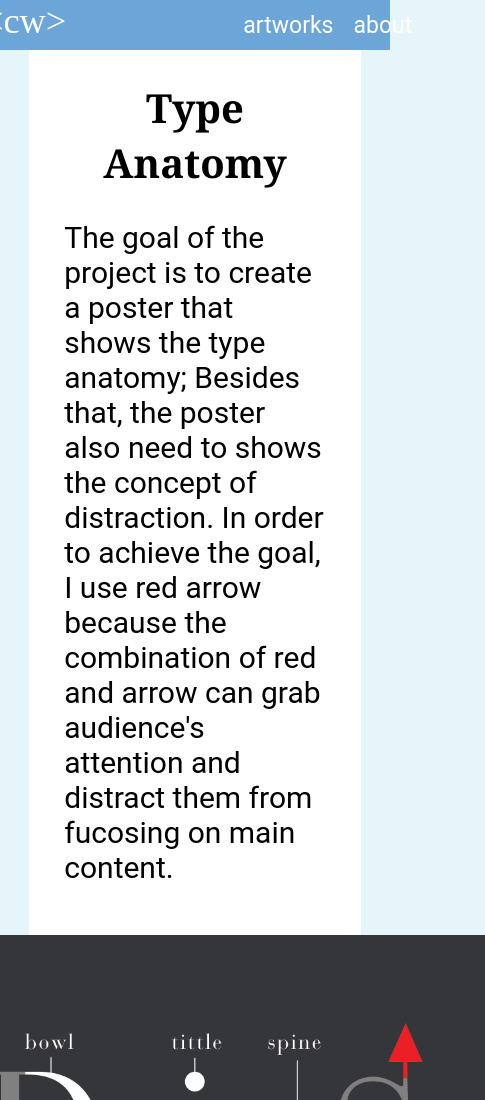
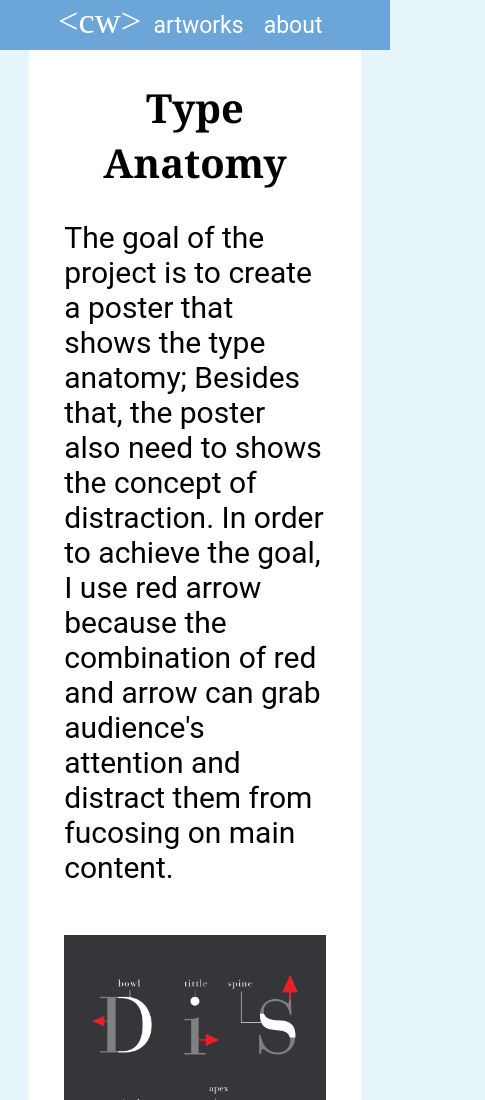
Before and after one commit to weichen11235/portfolio-sample-website, a plain HTML site: page artwork_pages/type_anatomy.html in a window 390 px wide. Shown: the top 1100 px of the page, 485 px wide, since content can reach past the window. Drawn offline with Linux system fonts and the light colour scheme; a web font is replaced by a local one.

Commit message:
align menu item and logo to canvas

```diff
--- a/css/about.css
+++ b/css/about.css
@@ -37,19 +37,19 @@ nav{
   height: 50px;
   background-color: var(--nav-bg);
   display: flex;
-  justify-content: space-around;
+  justify-content: space-between;
   align-items: center;
 }
 #logo{
   width: 90px;
   position: relative;
-  right: 180px;
+  left: 106.8px;
 }
 #menu{
   display:flex;
   list-style-type: none;
   position: relative;
-  left: 180px;
+  right: 106.8px;
 }
 .menu-items{
   font-family: var(--sans-serif);
@@ -67,7 +67,7 @@ nav{
 }
 .content{
   width: 85vw;
-  height: 100vh;
+  min-height: 100vh;
   background-color: #fff;
   margin:auto;
   padding: 60px;
@@ -86,10 +86,10 @@ nav{
   }
   /* nav */
   #logo{
-    right: 45px;
+    left: 57.6px;
   }
   #menu{
-    left: 60px;
+    right: 57.6px;
   }
   .menu-items{
     padding: 11px 10px;;
@@ -117,10 +117,10 @@ nav{
   }
   #logo{
     width: 50px;
-    right: 15px;
+    left: 28.137px;
   }
   #menu{
-    left: 25px;
+    right: 28.150px;
   }
   .menu-items{
     font-size: 13px;
--- a/css/artwork.css
+++ b/css/artwork.css
@@ -41,19 +41,19 @@ nav{
   height: 50px;
   background-color: var(--nav-bg);
   display: flex;
-  justify-content: space-around;
+  justify-content: space-between;
   align-items: center;
 }
 #logo{
   width: 90px;
   position: relative;
-  right: 180px;
+  left: 106.8px;
 }
 #menu{
   display:flex;
   list-style-type: none;
   position: relative;
-  left: 180px;
+  right: 106.8px;
 }
 .menu-items{
   font-family: var(--sans-serif);
@@ -75,16 +75,15 @@ nav{
 }
 .artwork-img{
   display: grid;
-  grid-template-columns: 500px 500px;
+  grid-template-columns: 1fr 1fr;
   grid-gap: 60px;
   padding-top: 80px;
-  justify-content: center;
 }
 .artwork-img img{
   width: 100%;
 }
 .anatomy-poster{
-  grid-template-columns: 1055px;
+  grid-template-columns: 100%;
   justify-content: center;
 }
 @media (min-width:377px) and (max-width:769px){
@@ -98,10 +97,10 @@ nav{
   }
   /* nav */
   #logo{
-    right: 45px;
+    left: 57.6px;
   }
   #menu{
-    left: 60px;
+    right: 57.6px;
   }
   .menu-items{
     padding: 11px 10px;;
@@ -114,9 +113,6 @@ nav{
     grid-template-columns: 1fr;
     grid-gap: 30px;
     padding-top: 50px;
-  }
-  .anatomy-poster{
-    grid-template-columns:580px;
   }
 }
 @media (max-width:376px) {
@@ -137,10 +133,10 @@ nav{
   }
   #logo{
     width: 50px;
-    right: 15px;
+    left:28.137px;
   }
   #menu{
-    left: 25px;
+    right: 28.150px;
   }
   .menu-items{
     font-size: 13px;
@@ -155,7 +151,4 @@ nav{
     grid-gap: 30px;
     padding-top: 20px;
   }
-  .anatomy-poster{
-    grid-template-columns: 250px;
-  }
 }
--- a/css/style.css
+++ b/css/style.css
@@ -28,19 +28,19 @@ nav{
   height: 50px;
   background-color: var(--nav-bg);
   display: flex;
-  justify-content: space-around;
+  justify-content: space-between;
   align-items: center;
 }
 #logo{
   width: 90px;
   position: relative;
-  right: 180px;
+  left: 120px;
 }
 #menu{
-  display:flex;
+  display: flex;
   list-style-type: none;
   position: relative;
-  left: 180px;
+  right: 120px;
 }
 .menu-items{
   font-family: var(--sans-serif);
@@ -63,6 +63,7 @@ nav{
 #gallery img{
   height: 100%;
   width: 100%;
+  object-fit: cover;
 }
 /* footer */
 footer{
@@ -74,10 +75,10 @@ footer{
 @media (min-width:377px) and (max-width:769px){
   /* nav */
   #logo{
-    right: 45px;
+    left: 70px;
   }
   #menu{
-    left: 60px;
+    right: 70px;
   }
   .menu-items{
     padding: 11px 10px;;
@@ -97,10 +98,10 @@ footer{
   }
   #logo{
     width: 50px;
-    right: 15px;
+    left: 30px;
   }
   #menu{
-    left: 25px;
+    right: 30px;
   }
   .menu-items{
     font-size: 13px;
```
